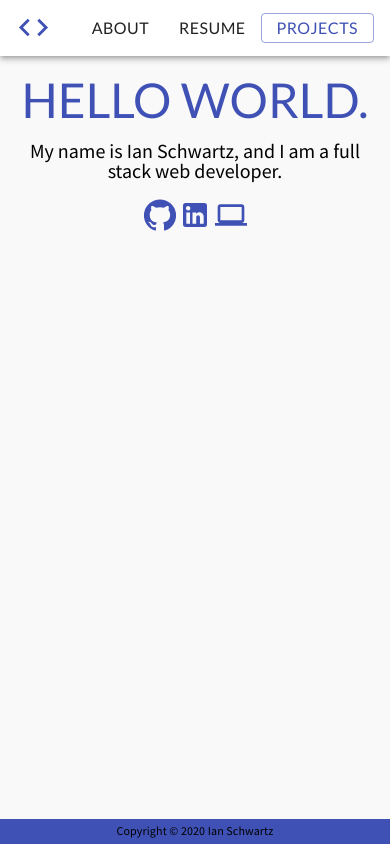
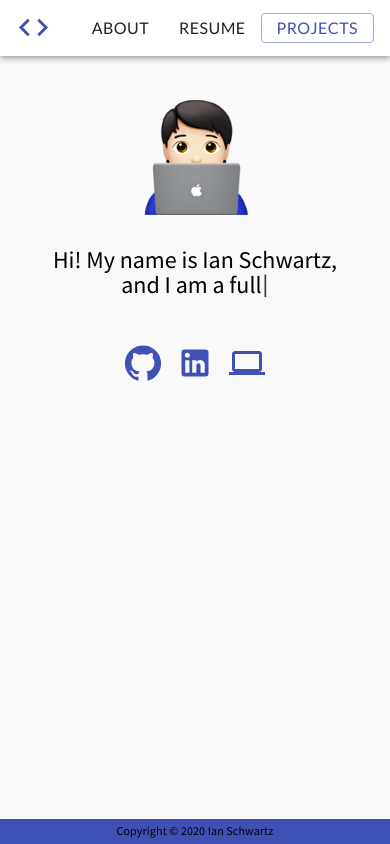
Before and after one commit to ian-schwartz/portfolio, a React (Create React App) app: page / in a window 390 px wide. Built offline with nearby package versions, Linux system fonts and the light colour scheme; the HTML template or start-up script is replaced by a standard one.

Commit message:
added emoji and typing animation on home page

```diff
--- a/package.json
+++ b/package.json
@@ -11,7 +11,8 @@
     "react": "^16.12.0",
     "react-dom": "^16.12.0",
     "react-router-dom": "^5.1.2",
-    "react-scripts": "3.3.0"
+    "react-scripts": "3.3.0",
+    "react-typist": "^2.0.5"
   },
   "scripts": {
     "start": "react-scripts start",
--- a/src/App.css
+++ b/src/App.css
@@ -12,20 +12,29 @@
 
 .heading {
   font-size: 4.5rem;
-  color: #3F51B5;
+  color: #3f51b5;
   margin: 5% 0;
-  transition: transform .5s;
+  transition: transform 0.5s;
 }
 
 .heading:hover {
-    transform: scale(1.125);
-    color: #342056;
+  transform: scale(1.125);
+  color: #342056;
+}
+
+.home-png {
+  transition: transform 0.5s;
+}
+
+.home-png:hover {
+  transform: scale(1.125);
 }
 
 .home-paragraph {
-  font-size: 1.5rem;
-  font-family: 'Source Sans Pro', sans-serif;
-  padding-bottom: 5%;
+  display: inline-block;
+  font-size: 2rem;
+  font-family: "Source Sans Pro", sans-serif;
+  margin: 2.5rem 0;
 }
 
 .about-img {
@@ -42,7 +51,7 @@
 
 .about-paragraph {
   font-size: 1.25rem;
-  font-family: 'Source Sans Pro', sans-serif;
+  font-family: "Source Sans Pro", sans-serif;
   line-height: 2rem;
   padding: 2.5%;
 }
@@ -54,7 +63,7 @@
 .project-wrap {
   display: flex;
   justify-content: space-evenly;
-  margin: 0 3% 5% 3%;
+  margin: 5% 3% 5% 3%;
 }
 
 .student-artco {
@@ -75,14 +84,14 @@
 
 .project-title {
   font-size: 2.25rem;
-  color: #3F51B5;
+  color: #3f51b5;
   margin-bottom: 3%;
 }
 
 .project-text {
   font-size: 1.5rem;
   line-height: 2.5rem;
-  font-family: 'Source Sans Pro', sans-serif;
+  font-family: "Source Sans Pro", sans-serif;
   padding: 20px 20px;
 }
 
@@ -131,16 +140,25 @@
     border-radius: 15%;
   }
 
-  .home-heading {
-    font-size: 3rem;
-    color: #3F51B5;
-    margin-top: 20%;
-    padding-bottom: 4%;
+  .home-png {
+    height: 120px;
+    width: 120px;
+    margin-bottom: 10%;
+    transition: none;
+  }
+
+  .home-png:hover {
+    transform: none;
+    color: #342056;
   }
 
   .home-paragraph {
-    font-size: 1.25rem;
-    padding-bottom: 5%;
+    display: inline;
+    font-size: 1.5rem;
+  }
+
+  .home-content {
+    margin: 10%;
   }
 
   .about-paragraph {
--- a/src/App.js
+++ b/src/App.js
@@ -1,5 +1,6 @@
 import React from 'react';
 import './App.css';
+import 'react-typist/dist/Typist.css';
 import { Route } from 'react-router-dom';
 import Home from './components/Home';
 import About from './components/About';
--- a/src/components/Home.js
+++ b/src/components/Home.js
@@ -1,5 +1,7 @@
 import React from "react";
 import { Link } from "react-router-dom";
+import Typist from "react-typist";
+import png from "../assets/technologist-light-skin-tone_1f9d1-1f3fb-200d-1f4bb.png";
 import GitHubIcon from "@material-ui/icons/GitHub";
 import LinkedInIcon from "@material-ui/icons/LinkedIn";
 import ComputerIcon from "@material-ui/icons/Computer";
@@ -7,17 +9,20 @@ import { makeStyles } from "@material-ui/core/styles";
 import Nav from "./Nav";
 import Footer from "./Footer";
 
-const useStyles = makeStyles(theme => ({
+const useStyles = makeStyles((theme) => ({
   iconLink: {
     fontSize: "3rem",
-    margin: "0 .5%",
-    [theme.breakpoints.down("sm")]: { fontSize: "2rem" },
+    margin: "0 .5rem",
+    [theme.breakpoints.down("sm")]: {
+      fontSize: "2.25rem",
+      margin: "3rem .5rem",
+    },
     transition: "transform .3s",
     "&:hover": {
       transform: "scale(1.125)",
-      color: "#342056"
-    }
-  }
+      color: "#342056",
+    },
+  },
 }));
 
 const Home = () => {
@@ -26,10 +31,18 @@ const Home = () => {
     <>
       <Nav />
       <div className="home-content">
-        <h1 className="heading">HELLO WORLD.</h1>
-        <p className="home-paragraph">
-          My name is Ian Schwartz, and I am a full stack web developer.
-        </p>
+        <img src={png} className="home-png" alt="Technologist Emoji" />
+        <br />
+        <Typist
+          startDelay={1800}
+          avgTypingDelay={75}
+          className="home-paragraph"
+        >
+          <p className="home-paragraph">
+            Hi! My name is Ian Schwartz, and I am a full stack web developer.
+          </p>
+        </Typist>
+        <br />
         <a href="https://www.github.com/ian-schwartz" target="_blank">
           <GitHubIcon color="primary" className={classes.iconLink} />
         </a>
```
Also changed, not shown: src/assets/technologist-light-skin-tone_1f9d1-1f3fb-200d-1f4bb.png (added), 1 other file (tests, documents, lock files or other folders).
